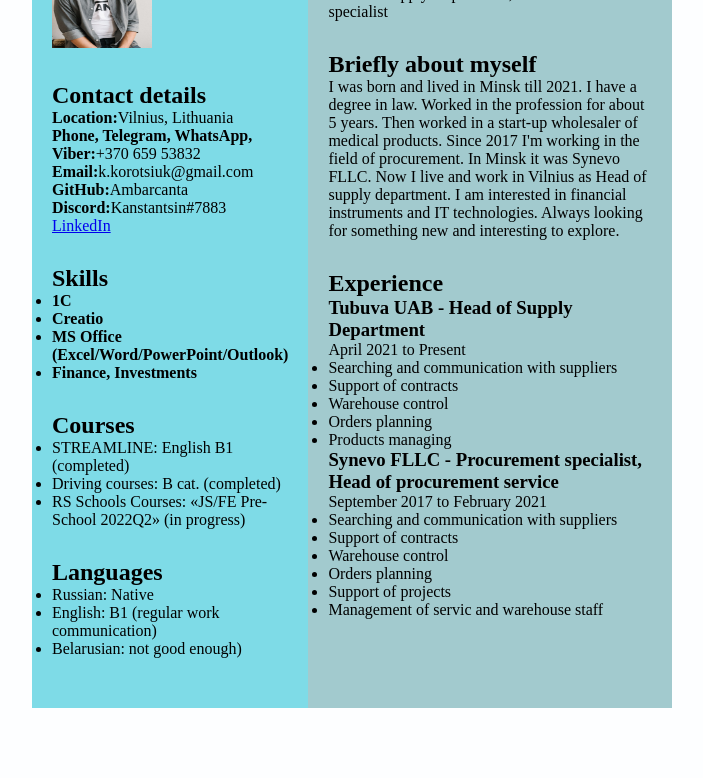
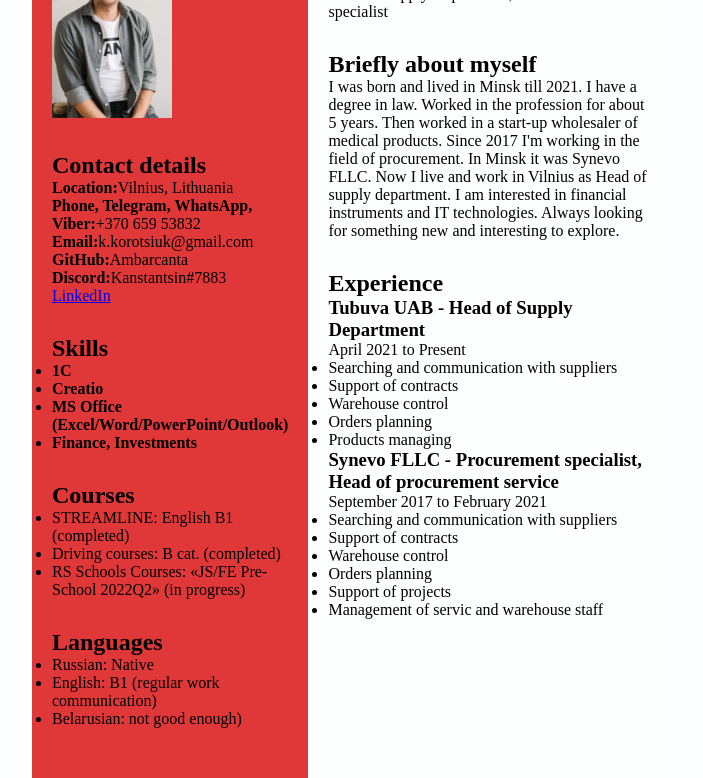
Before and after one commit to Ambarcanta/curriculum-vitae, a plain HTML site: page index.html in a window 1280 px wide. Shown: the part 72-850 px from the top of the page, without its empty margins (288-991 px from the left). Before the commit the page ends 800 px from the top, so only its background shows below. Drawn offline with Linux system fonts and the light colour scheme.

Commit message:
fix: correct photo size and background colors

```diff
--- a/index.html
+++ b/index.html
@@ -14,7 +14,7 @@
             <div class="left">
                 <div class="image">
                     <img src="img for cv.jpg" alt="My photo"
-                         style="width:100px;height:100px;">
+                         style="width:120px;height:170px;">
                 </div>
                 <div class="Contact">
                     <h2>Contact details</h2>
--- a/style.css
+++ b/style.css
@@ -21,13 +21,13 @@ body {
 }
 .left {
 	position: initial;
-	background-color: rgb(126, 219, 231);
+	background-color: rgb(224, 56, 56);
 	padding: 20px;
 
 }
 .right {
 	position: initial;
-	background-color: rgb(162, 202, 206);
+	background-color: rgb(253, 255, 255);
 	padding: 20px;
 
 }
```
